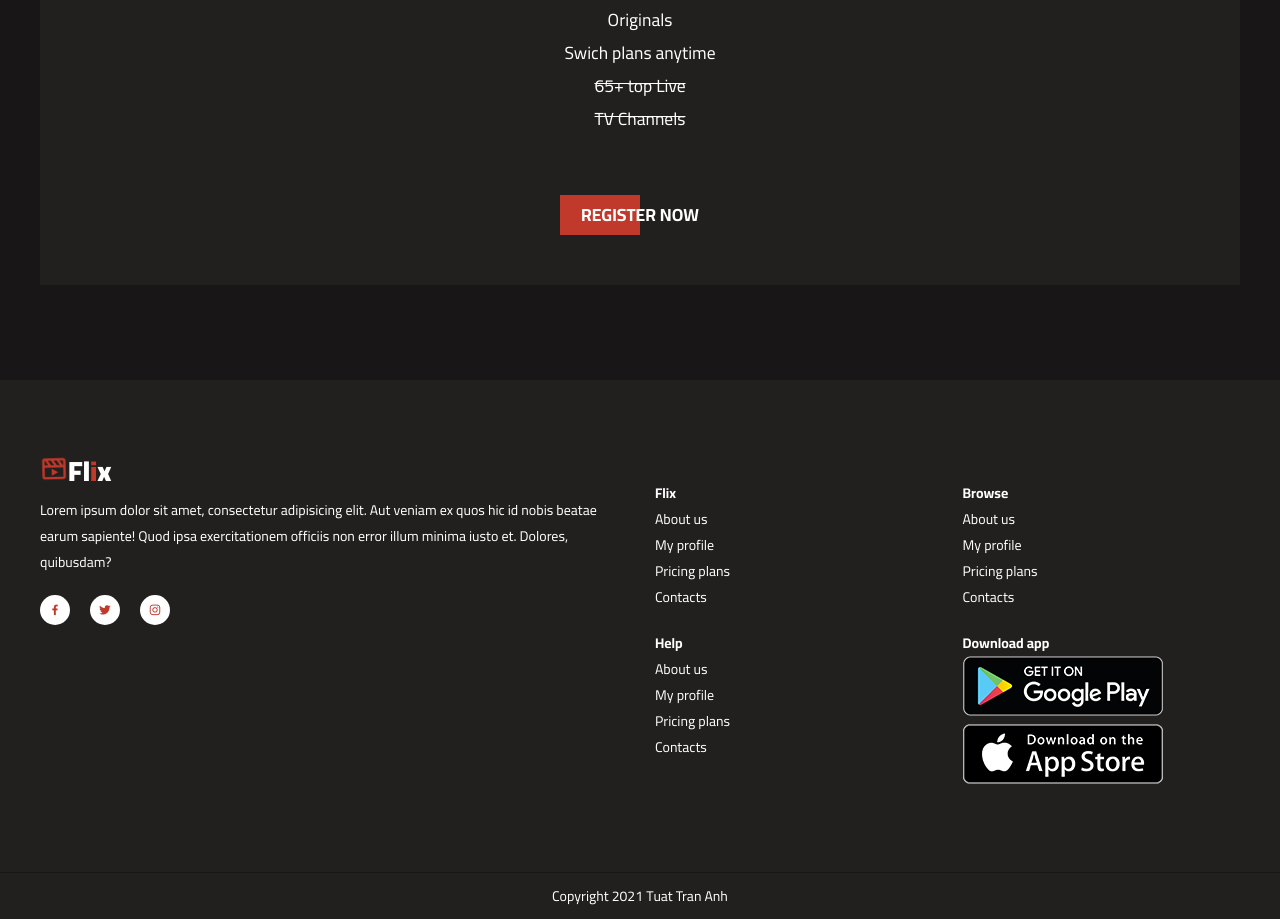
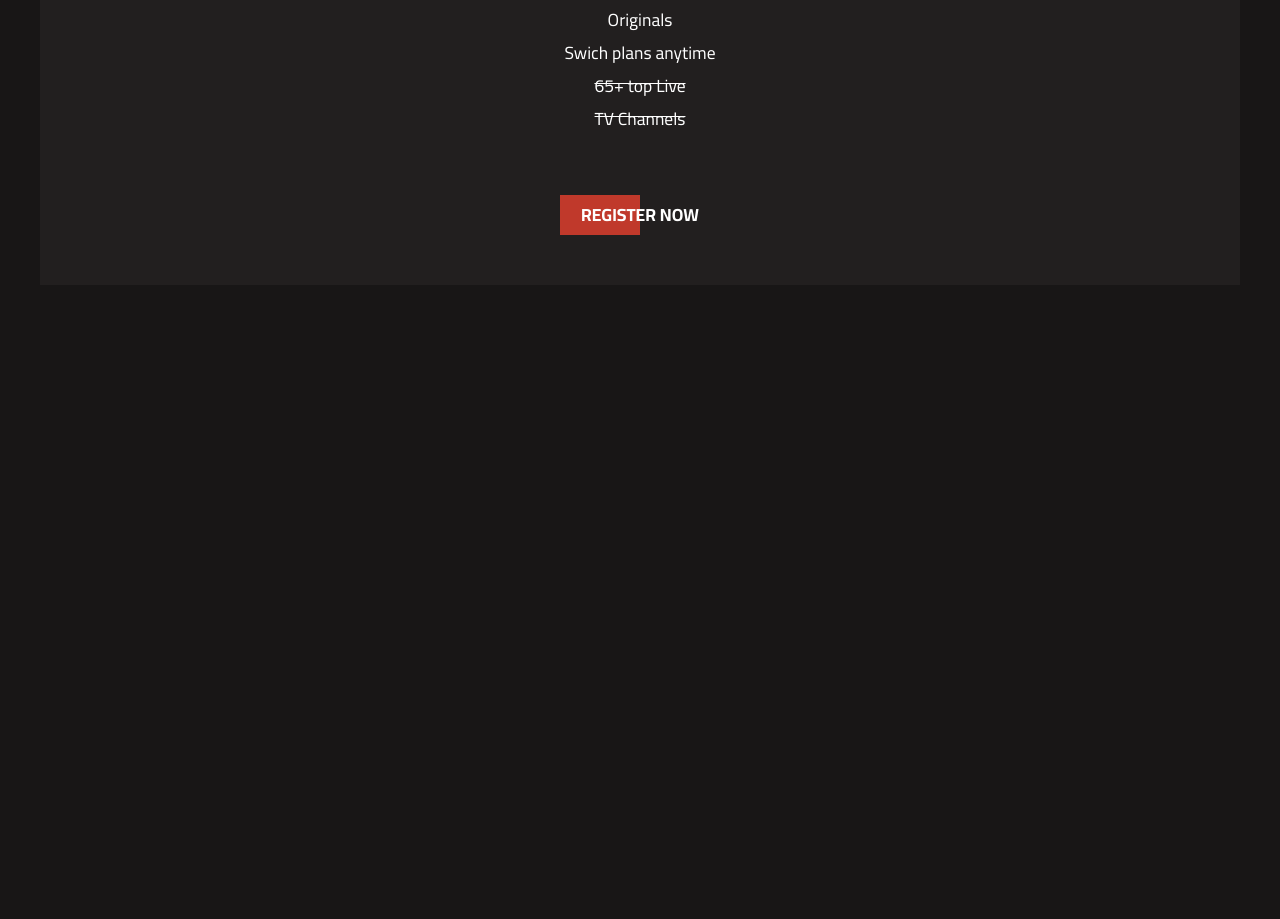
Before and after one commit to ThyMuoyhak/hakmovie, a plain HTML site: page index.html in a window 1280 px wide. Shown: the part 4788-5707 px from the top of the page. After the commit the page ends 5088 px from the top, so only its background shows below. Drawn offline with nearby package versions, Linux system fonts and the light colour scheme; a web font is replaced by a local one.

Commit message:
Update index.html

```diff
--- a/index.html
+++ b/index.html
@@ -1057,96 +1057,7 @@
     </div>
     <!-- END PRICING SECTION -->
 
-    <!-- FOOTER SECTION -->
-    <footer class="section">
-        <div class="container">
-            <div class="row">
-                <div class="col-4 col-md-6 col-sm-12">
-                    <div class="content">
-                        <a href="#" class="logo">
-                            <i class='bx bx-movie-play bx-tada main-color'></i>Fl<span class="main-color">i</span>x
-                        </a>
-                        <p>
-                            Lorem ipsum dolor sit amet, consectetur adipisicing elit. Aut veniam ex quos hic id nobis beatae earum sapiente! Quod ipsa exercitationem officiis non error illum minima iusto et. Dolores, quibusdam?
-                        </p>
-                        <div class="social-list">
-                            <a href="#" class="social-item">
-                                <i class="bx bxl-facebook"></i>
-                            </a>
-                            <a href="#" class="social-item">
-                                <i class="bx bxl-twitter"></i>
-                            </a>
-                            <a href="#" class="social-item">
-                                <i class="bx bxl-instagram"></i>
-                            </a>
-                        </div>
-                    </div>
-                </div>
-                <div class="col-8 col-md-6 col-sm-12">
-                    <div class="row">
-                        <div class="col-3 col-md-6 col-sm-6">
-                            <div class="content">
-                                <p><b>Flix</b></p>
-                                <ul class="footer-menu">
-                                    <li><a href="#">About us</a></li>
-                                    <li><a href="#">My profile</a></li>
-                                    <li><a href="#">Pricing plans</a></li>
-                                    <li><a href="#">Contacts</a></li>
-                                </ul>
-                            </div>
-                        </div>
-                        <div class="col-3 col-md-6 col-sm-6">
-                            <div class="content">
-                                <p><b>Browse</b></p>
-                                <ul class="footer-menu">
-                                    <li><a href="#">About us</a></li>
-                                    <li><a href="#">My profile</a></li>
-                                    <li><a href="#">Pricing plans</a></li>
-                                    <li><a href="#">Contacts</a></li>
-                                </ul>
-                            </div>
-                        </div>
-                        <div class="col-3 col-md-6 col-sm-6">
-                            <div class="content">
-                                <p><b>Help</b></p>
-                                <ul class="footer-menu">
-                                    <li><a href="#">About us</a></li>
-                                    <li><a href="#">My profile</a></li>
-                                    <li><a href="#">Pricing plans</a></li>
-                                    <li><a href="#">Contacts</a></li>
-                                </ul>
-                            </div>
-                        </div>
-                        <div class="col-3 col-md-6 col-sm-6">
-                            <div class="content">
-                                <p><b>Download app</b></p>
-                                <ul class="footer-menu">
-                                    <li>
-                                        <a href="#">
-                                            <img src="./images/google-play.png" alt="">
-                                        </a>
-                                    </li>
-                                    <li>
-                                        <a href="#">
-                                            <img src="./images/app-store.png" alt="">
-                                        </a>
-                                    </li>
-                                </ul>
-                            </div>
-                        </div>
-                    </div>
-                </div>
-            </div>
-        </div>
-    </footer>
-    <!-- END FOOTER SECTION -->
 
-    <!-- COPYRIGHT SECTION -->
-    <div class="copyright">
-        Copyright 2021 <a href="https://www.youtube.com/channel/UCnNgtK4tGlWcceXVzoyTg8Q" target="_blank">
-            Tuat Tran Anh</a>
-    </div>
-    <!-- END COPYRIGHT SECTION -->
 
     <!-- SCRIPT -->
     <!-- JQUERY -->
```
